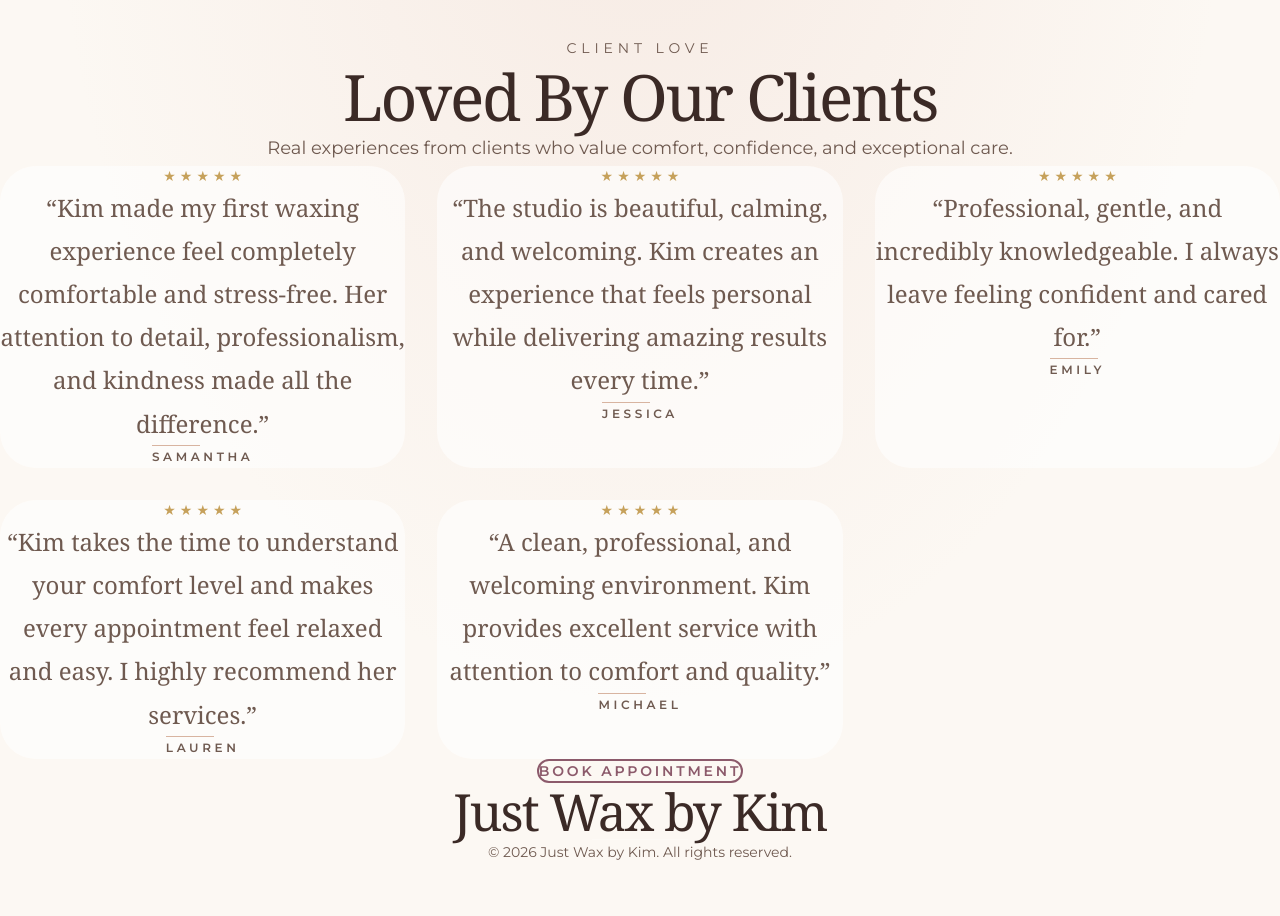
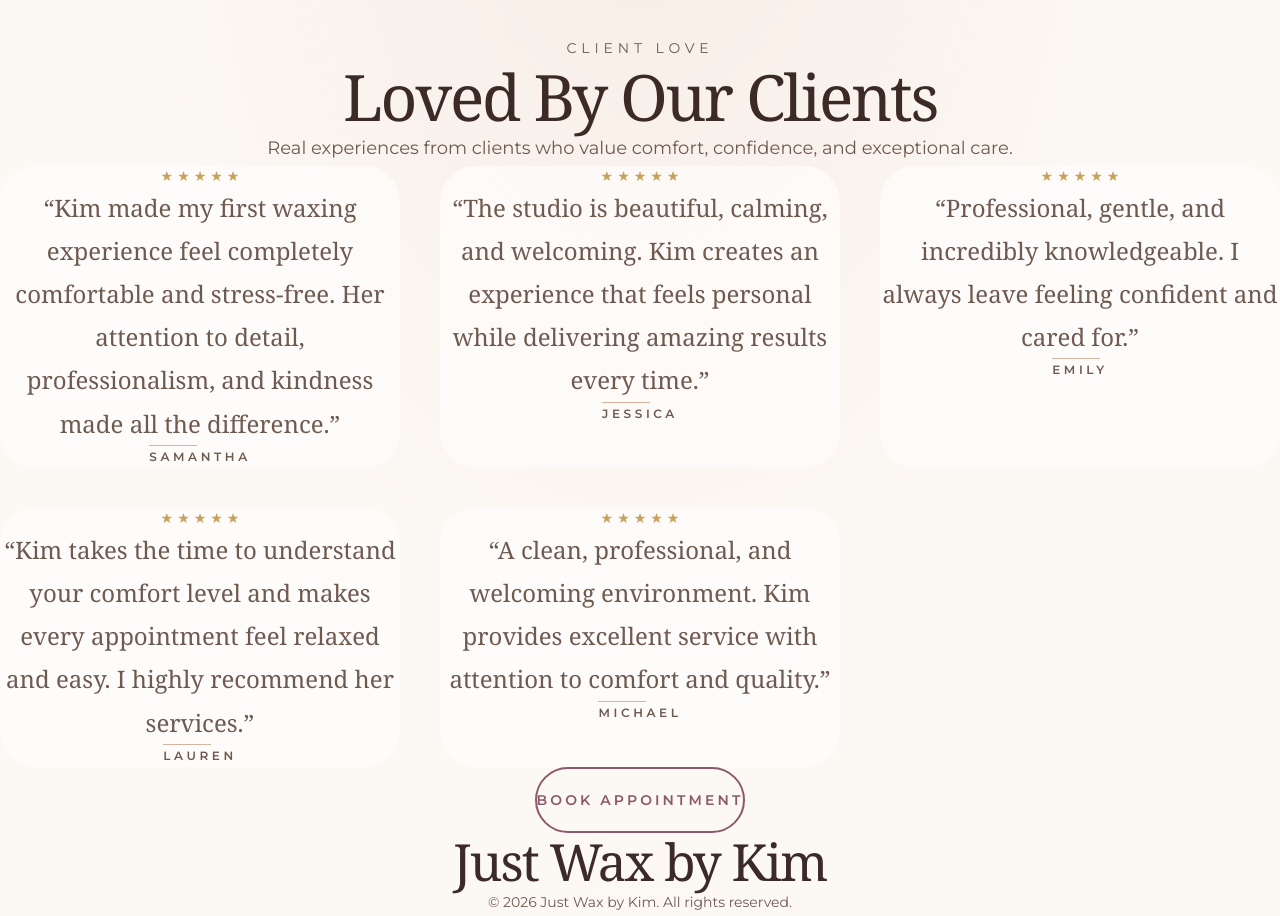
Before and after one commit to kevin-phan-25/just-wax-by-kim, a Next.js app: page /testimonials in a window 1280 px wide. Shown: the part 180-1096 px from the top of the page. Before the commit the page ends 1046 px from the top, so only its background shows below. Built offline with nearby package versions, Linux system fonts and the light colour scheme; a web font is replaced by a local one.

Commit message:
Update Testimonials.tsx

```diff
--- a/features/testimonials/Testimonials.tsx
+++ b/features/testimonials/Testimonials.tsx
@@ -1,156 +1,259 @@
 /**
- * -----------------------------------------------------------------------------
+ * ---
  * File:
  * features/testimonials/Testimonials.tsx
  *
  * Description:
- * Standalone luxury testimonials presentation.
+ * Luxury client testimonial section.
  *
- * Updated:
- * • Matched Gallery / Instagram standalone spacing system
- * • Added navbar transition spacer
+ * Updates:
+ * • Full width editorial layout
+ * • Centered typography
  * • Removed width restrictions
- * • Removed divider accents
- * • Preserved centered editorial typography
- * • Full-width testimonial presentation
- *
- * -----------------------------------------------------------------------------
+ * • Premium spacing system
+ * • Matches brand theme
+ * ---
  */
 
 import { testimonials } from "./testimonials.data";
 import TestimonialCard from "./TestimonialCard";
 
+
 export default function Testimonials() {
+
 return (
+
 <section
-      id="testimonials"
+  id="reviews"
   className="
     relative
-        w-full
-        min-h-screen
+
     overflow-hidden
+
     bg-[#FCF8F3]
   "
 >
-      {/* Ambient background */}
+
+
+  {/* NAVBAR CLEARANCE */}
+  <div
+    className="
+      h-[190px]
+      md:h-[216px]
+    "
+  />
+
+
+
+  {/* SOFT BACKGROUND */}
   <div
     aria-hidden
     className="
       pointer-events-none
+
       absolute
       inset-0
-          bg-[radial-gradient(ellipse_at_50%_0%,rgba(232,200,188,0.28),transparent_65%)]
+
+      bg-[radial-gradient(ellipse_at_top,rgba(232,200,188,0.25),transparent_55%)]
     "
   />
 
-      {/* Navbar transition spacer */}
-      <div
-        className="
-          h-[216px]
-        "
-      />
 
-      {/* Full width content */}
+
+  {/* CONTENT */}
   <div
     className="
       relative
       z-10
+
       w-full
-          px-6
-          text-center
+
+      px-5
+      sm:px-8
+      md:px-10
+      lg:px-16
+
+      pb-32
     "
   >
+
+
+
     {/* HEADER */}
+
     <header
       className="
         w-full
+
+        flex
+        flex-col
+        items-center
+
+        text-center
+
         mb-16
+        md:mb-20
       "
     >
+
       <p
         className="
           uppercase
+
           tracking-[0.35em]
-              text-sm
+
+          text-xs
+          md:text-sm
+
           text-[#8C5A6B]
         "
       >
         Client Love
       </p>
 
+
       <h1
         className="
           mt-6
+
           font-serif
+
           text-4xl
+          sm:text-5xl
           md:text-6xl
+
           leading-tight
+
           text-[#3B2A26]
         "
       >
         Loved By Our Clients
       </h1>
 
+
+
       <p
         className="
           mt-6
-              text-lg
+
+          mx-auto
+
+          max-w-3xl
+
+          text-base
+          md:text-lg
+
           leading-relaxed
+
           text-[#8C7468]
         "
       >
         Real experiences from clients who value comfort,
         confidence, and exceptional care.
       </p>
+
+
     </header>
 
+
+
+
     {/* TESTIMONIAL GRID */}
+
     <div
       className="
         w-full
+
         grid
+
+        grid-cols-1
+
+        md:grid-cols-2
+
+        xl:grid-cols-3
+
         gap-8
-            md:grid-cols-2
-            lg:grid-cols-3
+        md:gap-10
+
+        justify-items-center
       "
     >
-          {testimonials.map((item) => (
-            <TestimonialCard key={item.id} testimonial={item} />
+
+      {testimonials.map((item)=>(
+        <TestimonialCard
+          key={item.id}
+          testimonial={item}
+        />
       ))}
+
     </div>
 
-        {/* BOOKING CTA */}
+
+
+
+    {/* CTA */}
+
     <div
       className="
         mt-20
+
         flex
+
         justify-center
       "
     >
+
       <a
         href="/#booking"
+
         className="
           inline-flex
+
           items-center
+
           justify-center
+
+          min-h-[66px]
+
+          px-14
+
           rounded-full
+
           border-2
+
           border-[#8C5A6B]
-              px-12
-              py-5
+
           uppercase
-              tracking-[0.2em]
+
+          tracking-[0.22em]
+
           text-sm
+
           font-semibold
+
           text-[#8C5A6B]
-              transition
+
+          transition-all
+
+          duration-300
+
           hover:bg-[#F6E7E1]
+
+          hover:scale-[1.03]
         "
       >
         Book Appointment
       </a>
+
     </div>
+
+
+
   </div>
+
+
 </section>
+
 );
+
 }
```
Lines whose indentation alone changed are shown as unchanged.
